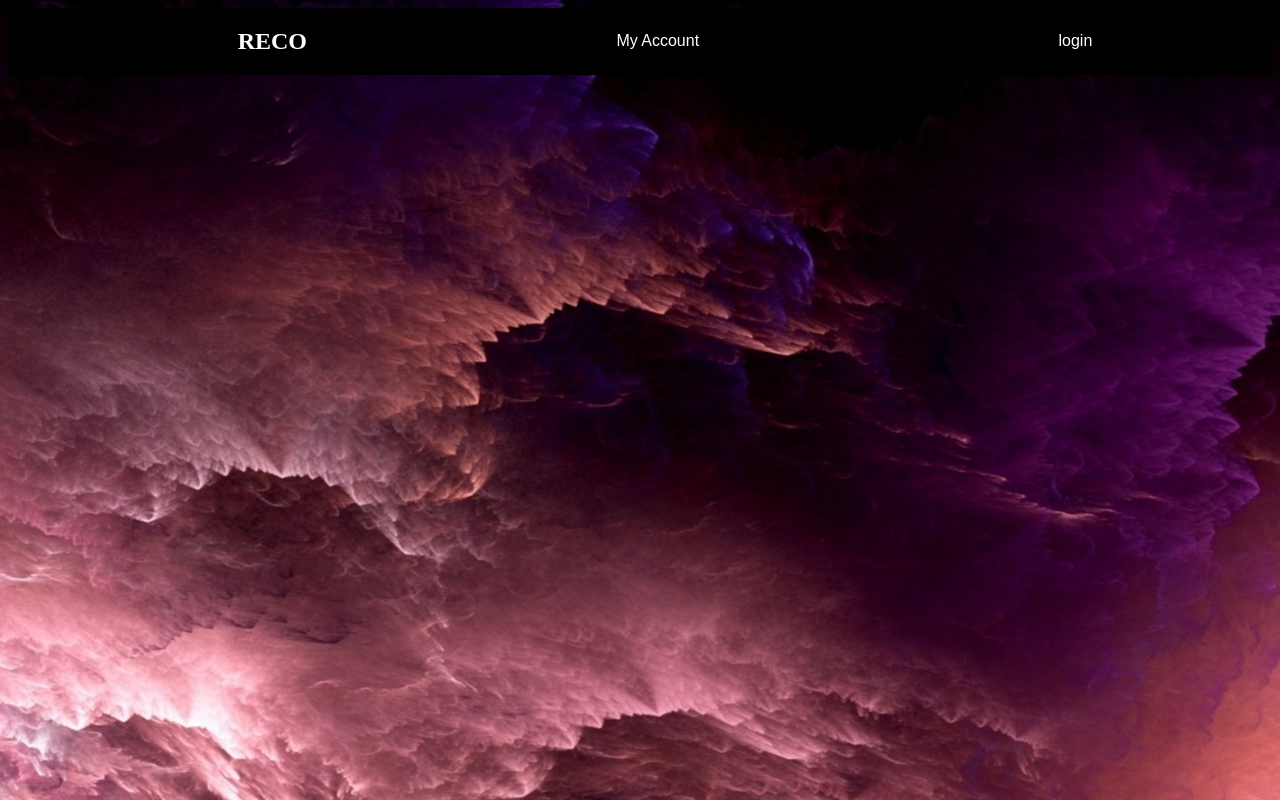
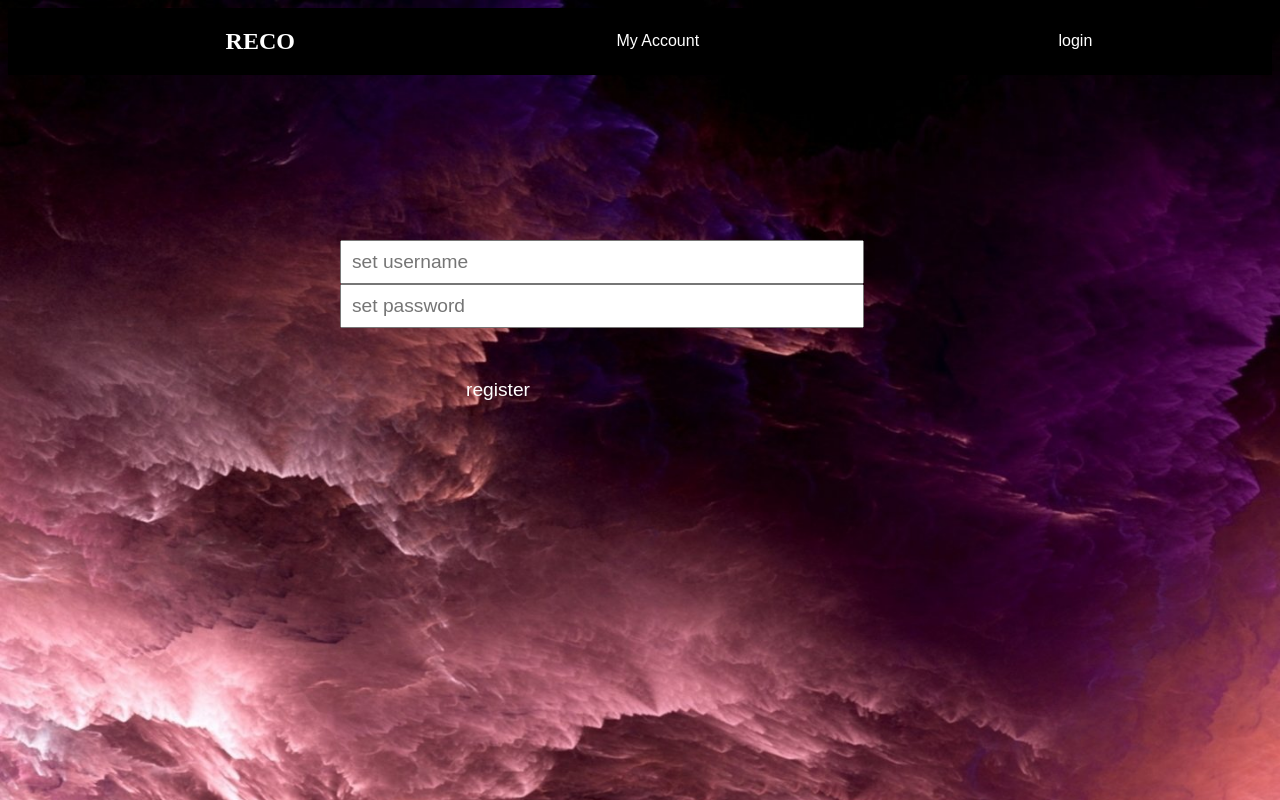
Before and after one commit to yunqiu21/reco, a React (Create React App) app in the folder frontend/: page /register in a window 1280 px wide. Built offline with nearby package versions, Linux system fonts and the light colour scheme; a web font is replaced by a local one.

Commit message:
buggy connetction with frontend/backend

```diff
--- a/frontend/src/App.css
+++ b/frontend/src/App.css
@@ -1,7 +1,11 @@
+
+
+
 .logo{
   color: white;
   position: relative;
-  left: 50px;
+  left: 3%;
+  top:2%;
   text-decoration: none;
 }
 .links{
--- a/frontend/src/App.js
+++ b/frontend/src/App.js
@@ -9,12 +9,13 @@ import "./App.css"
 import Home from "./Home"
 import User from "./Components/User"
 import Login from './Components/Login'
+import Register from "./Components/Register"
 
 function App() {
   return (
     <Router>
       <div className="App">
-        <nav>
+        <nav className="navbar">
           <Link to="/reco" className="logo"><h1>RECO</h1></Link>
           <Link to="/user" className="links">
             My Account
@@ -27,6 +28,7 @@ function App() {
           <Route path="/reco" exact component={Home} />
           <Route path="/user" component={User} />
           <Route path="/login" component={Login} />
+          <Route path="/register" component={Register} />
         </Switch>
       </div>
     </Router>
--- a/frontend/src/Components/Login.js
+++ b/frontend/src/Components/Login.js
@@ -12,7 +12,7 @@ class Login extends React.Component{
         <input className="login_input" id="username" placeholder="enter username"/>
         <input className="login_input" id="password" placeholder="enter password"/>
         <button className="Transparant_button">sign in</button>
-        <button className="Transparant_button">register</button>
+        <a className="Transparant_button" href="/register">register</a>
       </form>
     );
   }
--- /dev/null
+++ b/frontend/src/Components/Register.js
@@ -0,0 +1,32 @@
+import React from "react";
+import axios from "axios";
+
+class Register extends React.Component{
+  constructor(props){
+    super(props);
+  }
+
+   handleRegistration(){
+     let newUser = {
+       "username": document.getElementById("reg_username").value,
+       "password": document.getElementById("reg_password").value,
+       "signature": "test signature",
+     };
+     axios.post("http://localhost:5000/register", newUser)
+       .then(response => this.handleResponse(response));
+   }
+
+  render(){
+    return(
+      <form className="login">
+        <input id="reg_username" placeholder="set username" type = "text"/>
+        <input id="reg_password" placeholder="set password" type = "text"/>
+        <button className="Transparant_button"
+        onClick={() => this.handleRegistration()}>
+        register</button>
+      </form>
+    );
+  }
+}
+
+export default Register;
--- a/frontend/src/index.css
+++ b/frontend/src/index.css
@@ -1,5 +1,6 @@
 html{
   background-image: url(./images/background2.jpg);
+  background-color: white;
   background-size: cover;
 }
 
```
Also changed, not shown: 2 other files (tests, documents, lock files or other folders).
